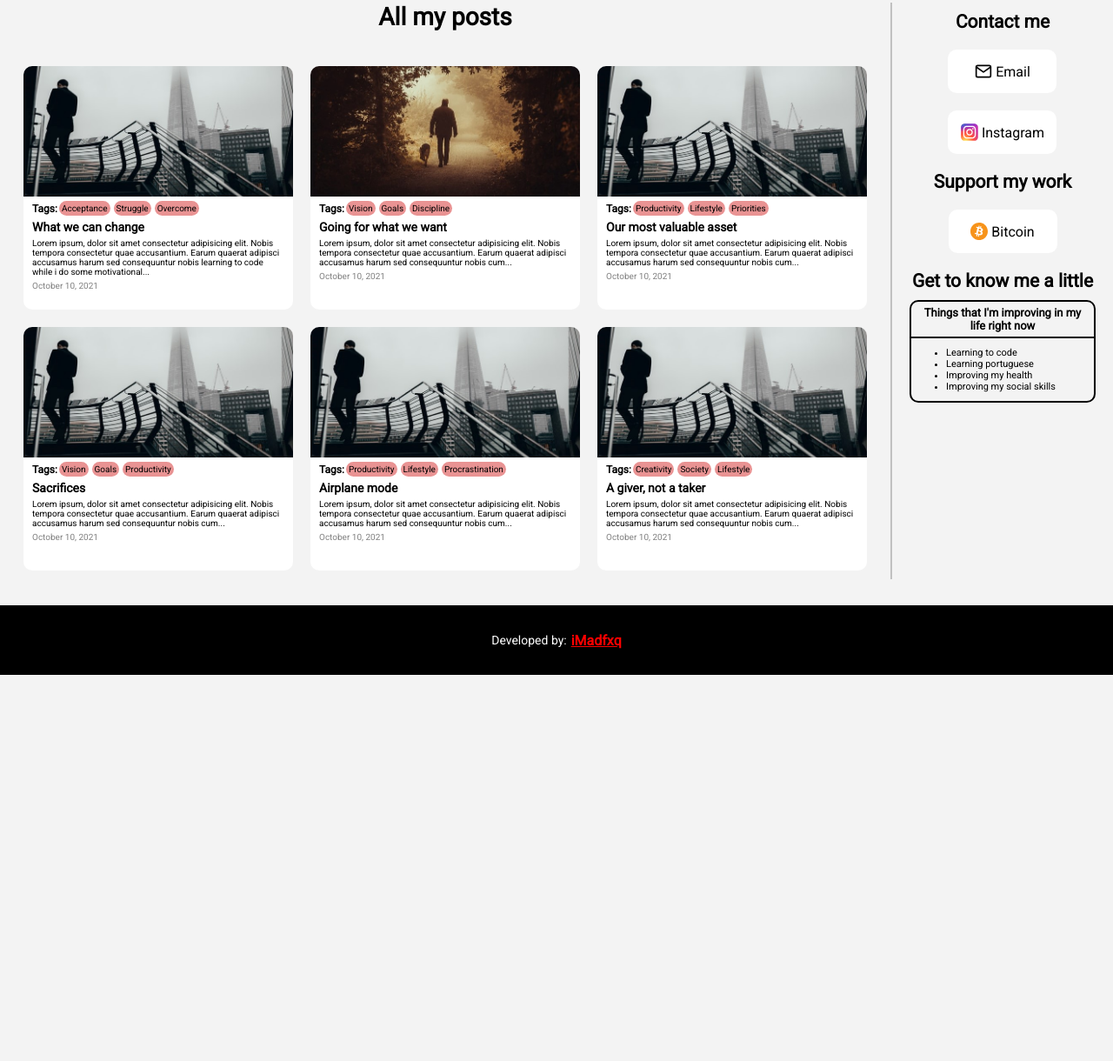
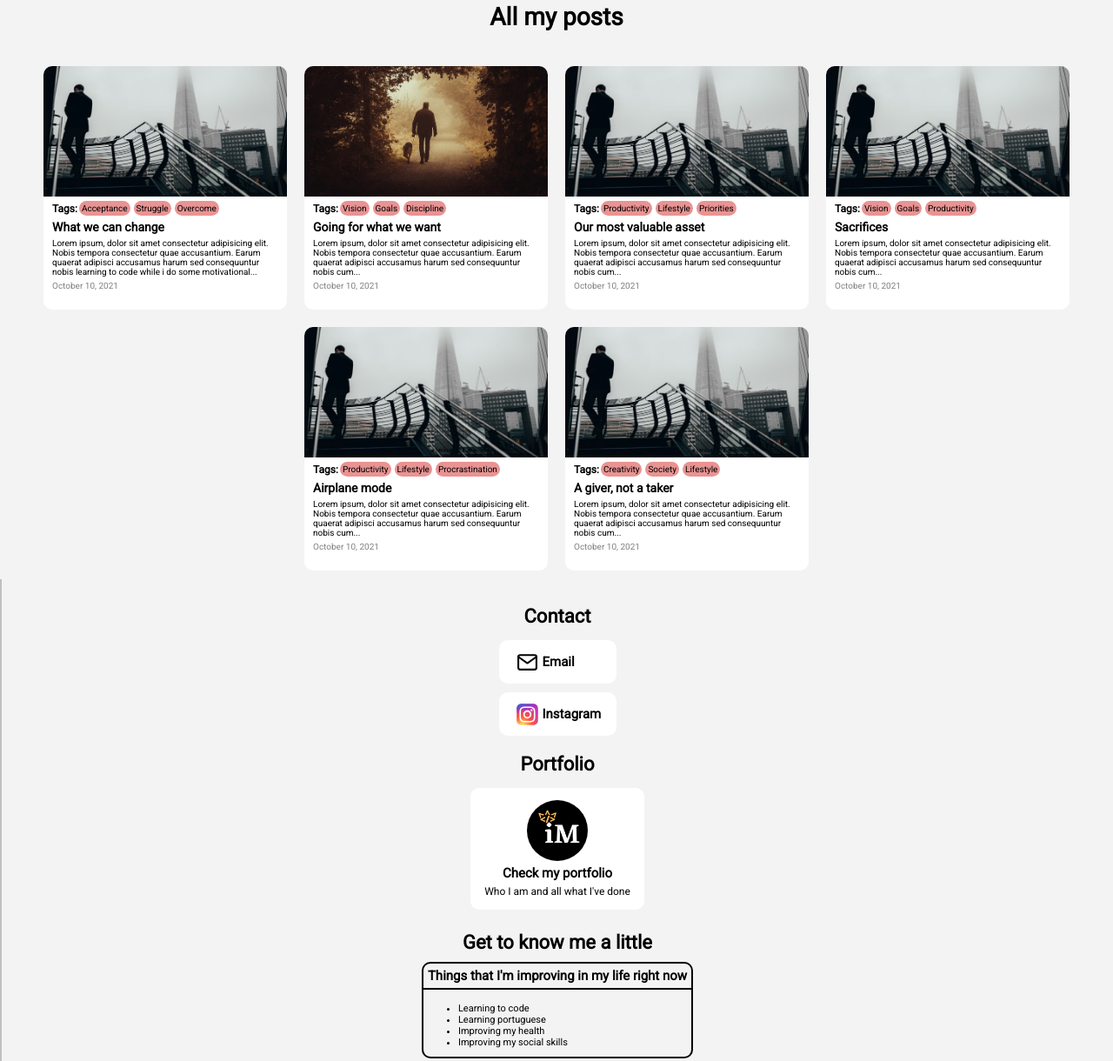
Before and after one commit to iMadfxq/my-blog, a website: page index.html in a window 1280 px wide. Shown: the part 97-1317 px from the top of the page at 87% size. Before the commit the page ends 873 px from the top, so only its background shows below. Drawn offline with Linux system fonts and the light colour scheme.

Commit message:
Implemented mobile first on the main page, took care of consistency all around the blog

```diff
--- a/css/main-page.css
+++ b/css/main-page.css
@@ -71,13 +71,12 @@ header {
 /* MAIN */
 .content__container {
   display: flex;
-  flex-direction: row;
+  flex-direction: column;
 }
 .main__posts--container {
   display: flex;
   flex-direction: column;
   align-items: center;
-  width: 80%;
 }
 .main__posts--container h2 {
   font-size: 2.8rem;
@@ -86,14 +85,13 @@ header {
 .main__posts {
   display: flex;
   justify-content: center;
-  margin-block-end: 30px;
   flex-wrap: wrap;
 }
 .post {
   display: flex;
   flex-direction: column;
   align-items: flex-start;
-  width: 310px;
+  width: 280px;
   height: 280px;
   margin: 10px;
   background-color: white;
@@ -101,7 +99,7 @@ header {
   color: black;
 }
 .post img {
-  width: 310px;
+  width: 280px;
   height: 150px;
   border-top-left-radius: 10px;
   border-top-right-radius: 10px;
@@ -142,45 +140,85 @@ header {
   display: flex;
   flex-direction: column;
   align-items: center;
-  width: 20%;
-  margin-block: 30px;
   border-inline-start: 2px solid rgb(192, 192, 192);
 }
-.main__extra--container h3 {
-  font-size: 2.1rem;
-  margin: 10px 20px;
-  text-align: center;
+.main__contact {
+  display: flex;
+  flex-direction: column;
+  align-items: center ;
 }
-.main__extra--container a {
-  width: 125px;
-  height: 50px;
-  display: flex;
-  justify-content: center;
-  align-items: center;
-  font-size: 1.5rem;
-  background-color: white;
-  margin: 10px;
-  border-radius: 10px;
-  color: black;
+.main__contact h2 {
+  margin-block-end: 10px;
 }
-.main__extra--container img {
-  width: 20px;
-  margin-inline-end: 4px;
-}
-.main__extra--contact {
+.main__contact--container {
   display: flex;
   flex-direction: column;
   align-items: center;
 }
-.main__extra--support {
+.main__contact--container a {
+  width: 135px;
+  height: 50px;
+  background-color: white;
+  display: flex;
+  justify-content: flex-start;
+  align-items: center;
+  color: black;
+  margin: 5px;
+  border-radius: 10px;
+}
+.main__contact--container a img {
+  width: 25px;
+  height: 25px;
+  margin-inline-end: 5px;
+  margin-inline-start: 20px;
+}
+
+.main__portfolio {
   display: flex;
   flex-direction: column;
   align-items: center;
+}
+.main__portfolio h2 {
+  margin: 15px;
+}
+.main__portfolio a {
+  display: flex;
+  flex-direction: column;
+  align-items: center;
+  justify-content: center;
+  background-color: white;
+  width: 200px;
+  height: 140px;
+  border-radius: 10px;
+  margin:0px 0px 10px 0px;
+  color: black;
+}
+.main__portfolio img {
+  width: 70px;
+  height: 70px;
+  border-radius: 50%;
+}
+.main__portfolio h4 {
+  margin: 5px;
+}
+.main__portfolio p {
+  font-size: 1.2rem;
+}
+
+aside {
+  display: flex;
+  flex-direction: column;
+  align-items: center;
+}
+aside h2 {
+  margin: 30px 0px 15px 0px;
 }
 .main__extra--info {
   display: flex;
   flex-direction: column;
   align-items: center;
+  margin-block: 10px;
+  margin-block-end: 30px;
 }
 .extra__improvements {
   display: flex;
@@ -189,11 +227,17 @@ header {
   border-radius: 10px;
   margin-inline: 20px;
 }
-.main__extra--info h4 {
-  font-size: 1.3rem;
+.main__extra--info h2 {
   text-align: center;
   padding: 5px;
-  border-bottom: 2px solid black;
+  margin: 0;
+  margin-block-end: 5px;
+}
+.main__extra--info h4 {
+  border-block-end: 2px solid black;
+  text-align: center;
+  padding: 5px;
+  margin-block-end: 5px;
 }
 .main__extra--info ul {
   padding: 10px;
--- a/css/posts.css
+++ b/css/posts.css
@@ -224,7 +224,6 @@ aside h2 {
   background-color: white;
   border-radius: 10px;
   color: black;
-  margin-block-end: 30px;
 }
 .post img {
   width: 280px;
--- a/index.html
+++ b/index.html
@@ -113,27 +113,30 @@
       </article>
     </main>
     <aside class="main__extra--container">
-      <div class="main__extra--contact">
-        <h3>Contact me</h3>
-        <a href="mailto:imadfxq@gmail.com?subject=Hey, great work, I would like to work with you" target="_blank">
-          <img src="./resources/mail_icon_128820.svg" alt="">
-          <p>Email</p>
+      <section class="main__contact">
+        <h2>Contact</h2>
+        <div class="main__contact--container">
+          <a href="mailto:imadfxq@gmail.com?subject=Hey, great work, I would like to work with you" target="_blank">
+            <img src="../resources/mail_icon_128820.svg" alt="">
+            <h4>Email</h4>
+          </a>
+          <a href="https://www.instagram.com/imadfxq/" target="_blank">
+            <img src="../resources/instagram.svg" alt="">
+            <h4>Instagram</h4>
+          </a>
+        </div>
+      </section>
+      <section class="main__portfolio">
+        <h2>Portfolio</h2>
+        <a href="https://imadfxq.github.io/myOwnWebPage/" target="blank">
+          <img src="../resources/MI LOGO.png" alt="">
+          <h4>Check my portfolio</h4>
+          <p>Who I am and all what I've done</p>
         </a>
-        <a href="https://www.instagram.com/imadfxq/" target="_blank">
-          <img src="./resources/instagram.svg" alt="">
-          <p>Instagram</p>
-        </a>
-      </div>
-      <div class="main__extra--support">
-        <h3>Support my work</h3>
-        <a href="#">
-          <img src="./resources/bitcoin-btc-logo.svg" alt="">
-          <p>Bitcoin</p>
-        </a>
-      </div>
-      <div class="main__extra--info">
-        <h3>Get to know me a little</h3>
-        <div class="extra__improvements">
+      </section>
+      <section class="main__extra--info">
+        <h2>Get to know me a little</h2>
+        <section class="extra__improvements">
           <h4>Things that I'm improving in my life right now</h4>
           <ul>
             <li>Learning to code</li>
@@ -141,8 +144,8 @@
             <li>Improving my health</li>
             <li>Improving my social skills</li>
           </ul>
-        </div>
-      </div>
+        </section>
+      </section>
     </aside>
   </div>
   <footer>
```
Also changed, not shown: posts/1-acceptance.html (+28 -0 lines).
